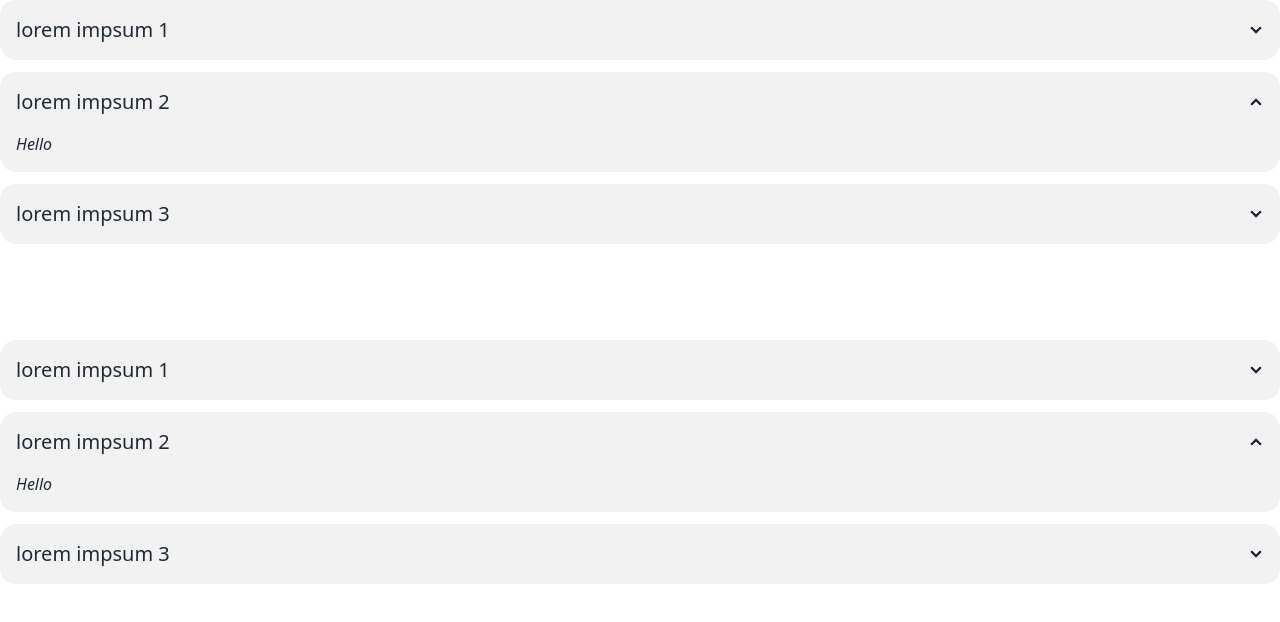
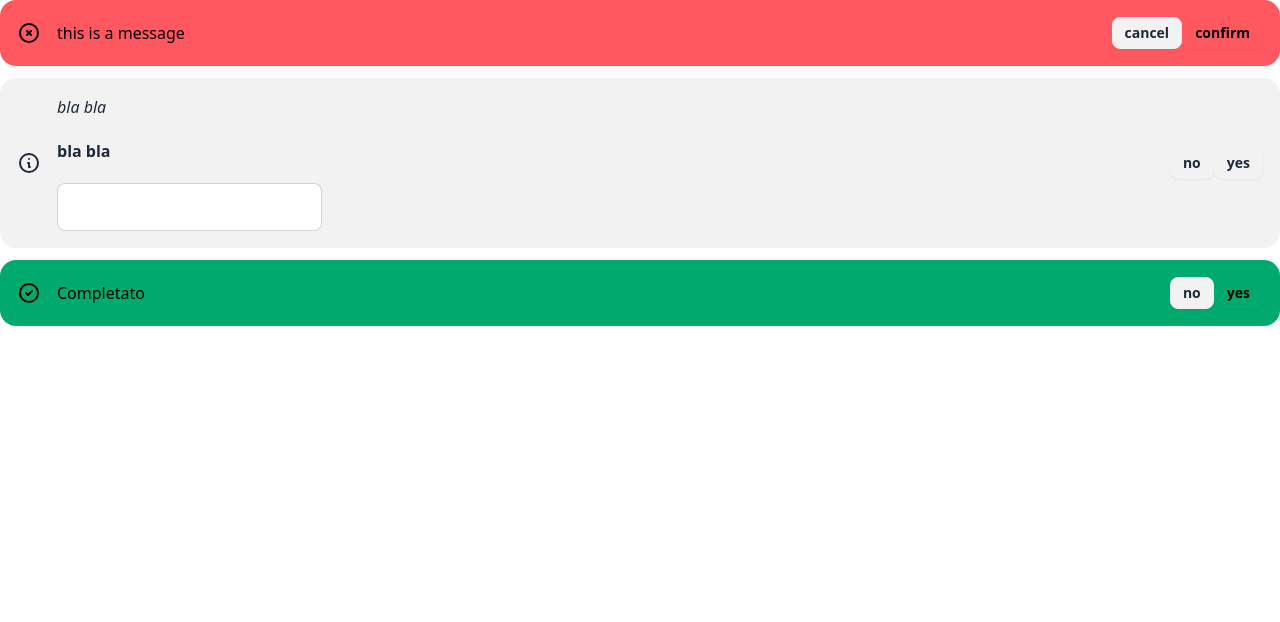
Before and after one commit to alelax/angular-evolution, an Angular app: page / in a window 1280 px wide. Shown: the top 622 px of the page. Built offline with nearby package versions, Linux system fonts and the light colour scheme.

Commit message:
alert component

```diff
--- a/src/app/app.component.ts
+++ b/src/app/app.component.ts
@@ -5,36 +5,42 @@ import { PhoneComponent } from './shared/components/phone.component';
 import { UserProfileComponent } from './shared/components/user-profile.component';
 import { TimelineComponent } from './shared/components/timeline.component';
 import { AccordionComponent } from './shared/components/accordion.component';
+import { AlertComponent } from './shared/components/alert.component';
 
 @Component({
   selector: 'app-root',
   standalone: true,
-  imports: [CommonModule, RouterOutlet, AccordionComponent],
+  imports: [CommonModule, RouterOutlet, AlertComponent],
   template: `
     <div class="centered-page sm flex flex-col gap-3">
-      <app-accordion title="lorem impsum 1">
-        <p>Lorem 1</p>
-      </app-accordion>
-      <app-accordion title="lorem impsum 2" selected>
-        <p><em>Hello</em></p>
-      </app-accordion>
-      <app-accordion title="lorem impsum 3">
-        <button class="btn btn-primary" (click)="doSomething()">CLICK</button>
-      </app-accordion>
+      <app-alert
+        denyLabel="cancel"
+        acceptLabel="confirm"
+        variant="error"
+        (onCancel)="delete()"
+        (onConfirm)="approve()"
+      >
+        <p>this is a message</p>
+      </app-alert>
 
-      <br>
-      <br>
-      <br>
+      <app-alert
+        (onCancel)="deny()"
+        (onConfirm)="accept()"
+      >
+        <div class="flex flex-col gap-5">
+          <em>bla bla</em>
+          <strong>bla bla</strong>
+          <input type="text" class="input input-bordered">
+        </div>
+      </app-alert>
 
-      <app-accordion title="lorem impsum 1" groupName="acc">
-        <p>Lorem 1</p>
-      </app-accordion>
-      <app-accordion title="lorem impsum 2" groupName="acc" selected>
-        <p><em>Hello</em></p>
-      </app-accordion>
-      <app-accordion title="lorem impsum 3" groupName="acc">
-        <button class="btn btn-primary" (click)="doSomething()">CLICK</button>
-      </app-accordion>
+      <app-alert
+        (onCancel)="deny()"
+        (onConfirm)="accept()"
+        variant="success"
+      >
+        Completato
+      </app-alert>
 
 
     </div>
@@ -44,5 +50,18 @@ import { AccordionComponent } from './shared/components/accordion.component';
 export class AppComponent {
 
 
-  doSomething() {}
+
+  delete() {
+    console.log('delete')
+  }
+  approve() {
+    console.log('approve')
+  }
+  deny() {
+    console.log('deny')
+  }
+  accept() {
+    console.log('accept')
+  }
+
 }
--- /dev/null
+++ b/src/app/shared/components/alert.component.ts
@@ -0,0 +1,48 @@
+import { NgClass } from '@angular/common';
+import { Component, EventEmitter, Input, Output } from '@angular/core';
+import { VariantIconComponent } from './variant-icon.component';
+
+@Component({
+  selector: 'app-alert',
+  standalone: true,
+  imports: [ NgClass, VariantIconComponent ],
+  template: `
+    <div
+      role="alert"
+      class="alert"
+      [ngClass]="{
+        'alert-info': variant === 'info',
+        'alert-success': variant === 'success',
+        'alert-error': variant === 'error',
+      }"
+    >
+      <app-variant-icon [variant]="variant" />
+
+      <div><ng-content></ng-content></div>
+
+      <div>
+        <button class="btn btn-sm" (click)="onCancel.emit()">{{ denyLabel }}</button>
+        <button
+          class="btn btn-sm"
+          (click)="onConfirm.emit()"
+          [ngClass]="{
+            'btn-info': variant === 'info',
+            'btn-success': variant === 'success',
+            'btn-error': variant === 'error',
+          }"
+        >{{ acceptLabel }}</button>
+      </div>
+
+    </div>
+  `,
+  styles: ``
+})
+export class AlertComponent {
+
+  @Input() denyLabel = 'no'
+  @Input() acceptLabel = 'yes'
+  @Input() variant: 'info' | 'success' | 'error' | undefined;
+
+  @Output() onCancel: EventEmitter<void> = new EventEmitter();
+  @Output() onConfirm: EventEmitter<void> = new EventEmitter();
+}
--- /dev/null
+++ b/src/app/shared/components/variant-icon.component.ts
@@ -0,0 +1,30 @@
+import { Component, Input } from '@angular/core';
+
+@Component({
+  selector: 'app-variant-icon',
+  standalone: true,
+  imports: [],
+  template: `
+    <svg
+      xmlns="http://www.w3.org/2000/svg" fill="none" viewBox="0 0 24 24"
+      class="stroke-current shrink-0 w-6 h-6"
+    >
+      <path
+        stroke-linecap="round"
+        stroke-linejoin="round"
+        stroke-width="2"
+        [attr.d]="icons[variant || 'info']">
+      </path>
+    </svg>
+  `,
+  styles: ``
+})
+export class VariantIconComponent {
+  @Input() variant: 'info' | 'success' | 'error' | undefined;
+  icons = {
+    info: 'M13 16h-1v-4h-1m1-4h.01M21 12a9 9 0 11-18 0 9 9 0 0118 0z',
+    success: 'M9 12l2 2 4-4m6 2a9 9 0 11-18 0 9 9 0 0118 0z',
+    error: 'M10 14l2-2m0 0l2-2m-2 2l-2-2m2 2l2 2m7-2a9 9 0 11-18 0 9 9 0 0118 0z',
+  }
+
+}
```
